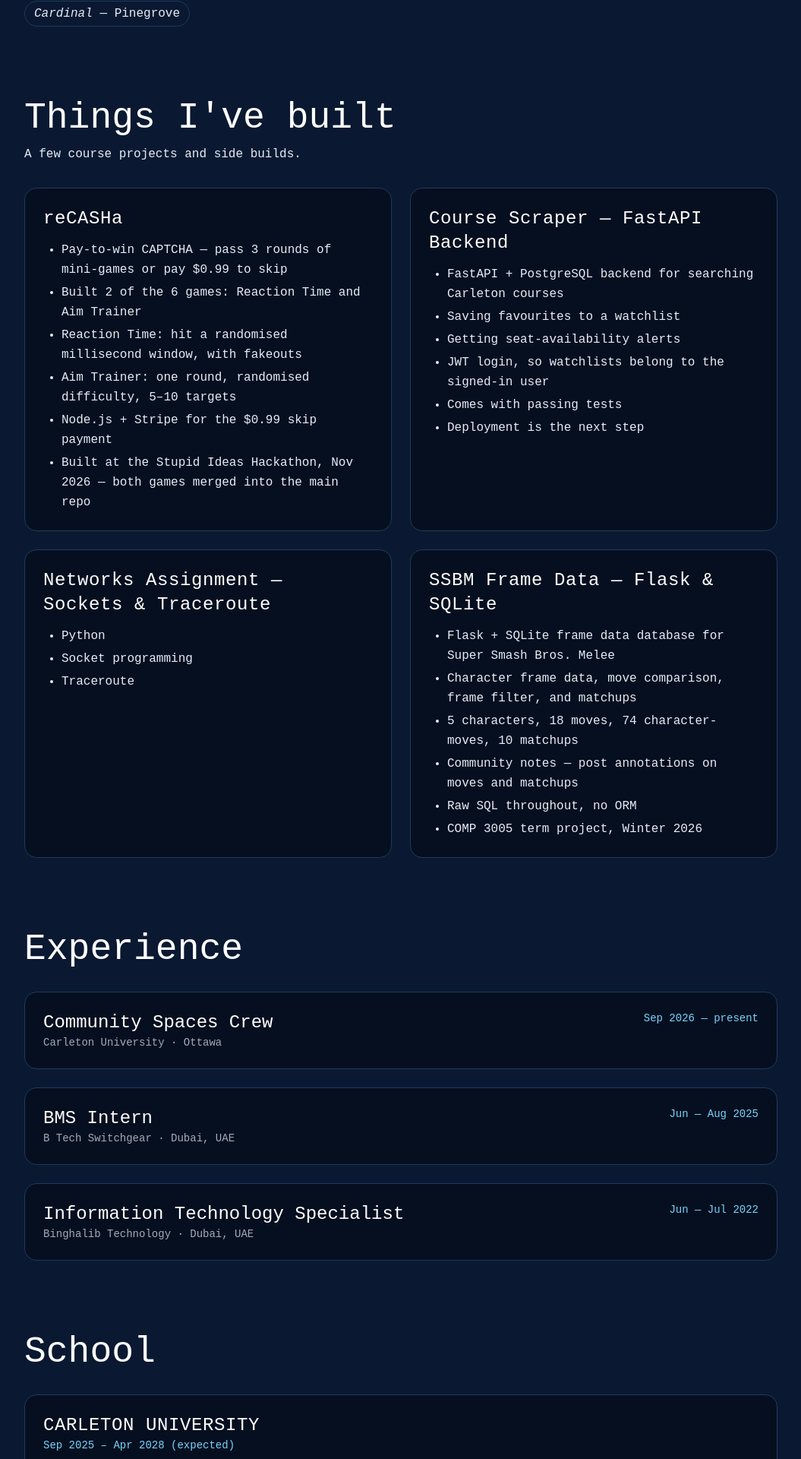
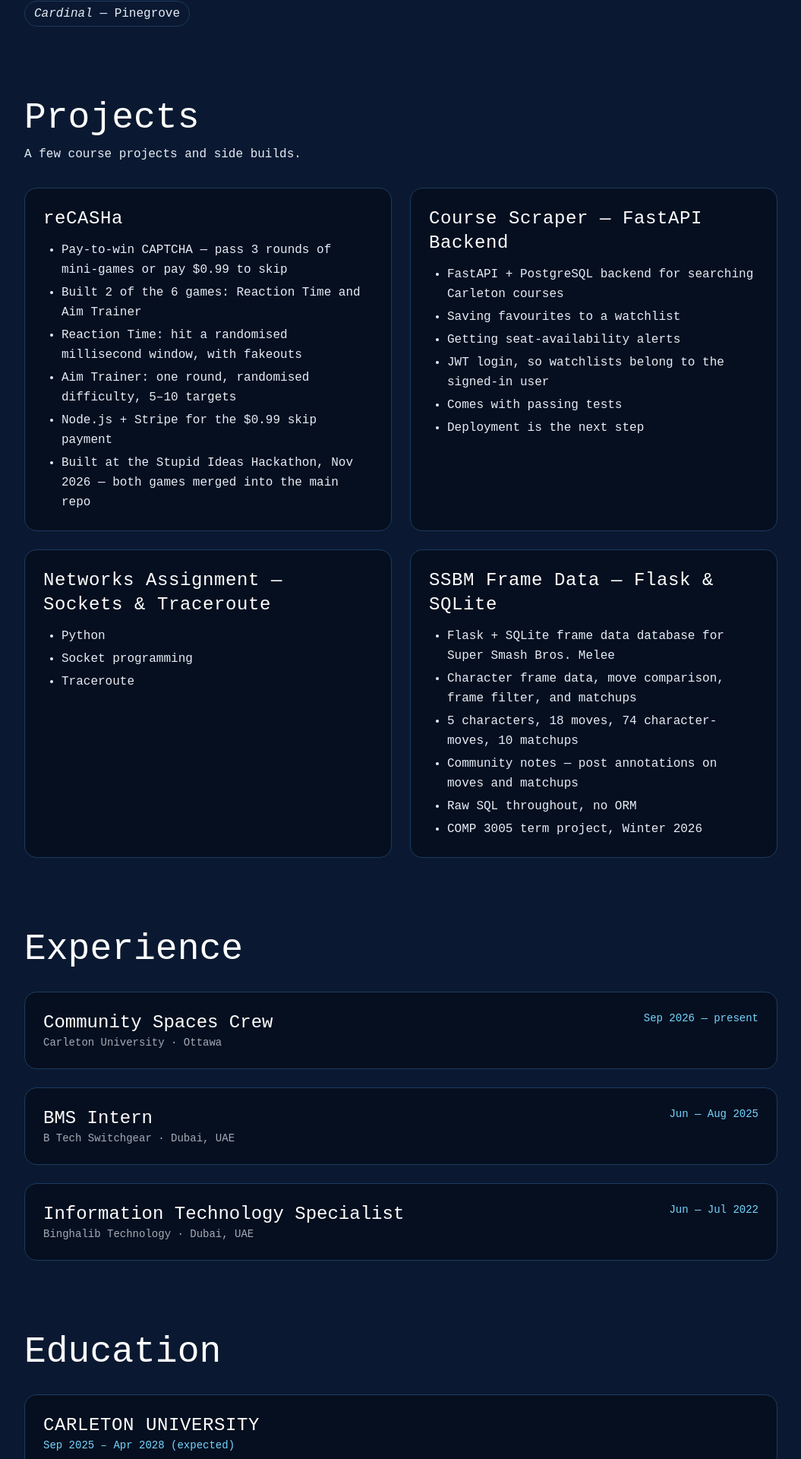
Before and after one commit to memindanao/memindanao, a React (Vite) app: page / in a window 1280 px wide. Shown: the part 1772-3692 px from the top of the page at 76% size, without its empty margins (112-1167 px from the left). Built offline with nearby package versions, Linux system fonts and the light colour scheme.

Commit message:
Headings: School to Education, Things I've built to Projects

```diff
--- a/src/App.jsx
+++ b/src/App.jsx
@@ -280,7 +280,7 @@ export default function App() {
 
         {/* --- 2. PROJECTS (Cards 2: navy cards, hover lift + glow) --- */}
         <motion.section id="projects" {...fadeUp} className="py-12">
-          <SectionHeading>Things I&apos;ve built</SectionHeading>
+          <SectionHeading>Projects</SectionHeading>
           <p className="mt-3 max-w-2xl">A few course projects and side builds.</p>
           <div className="mt-8 grid gap-6 md:grid-cols-2">
             {projects.map((p) => (
@@ -343,7 +343,7 @@ export default function App() {
 
         {/* --- 4. EDUCATION --- */}
         <motion.section id="education" {...fadeUp} className="py-12">
-          <SectionHeading>School</SectionHeading>
+          <SectionHeading>Education</SectionHeading>
           <div className="mt-8 space-y-6">
             {education.map((e) => (
               <article key={e.school} className="rounded-2xl border border-navy-700 bg-navy-950 p-6">
```
